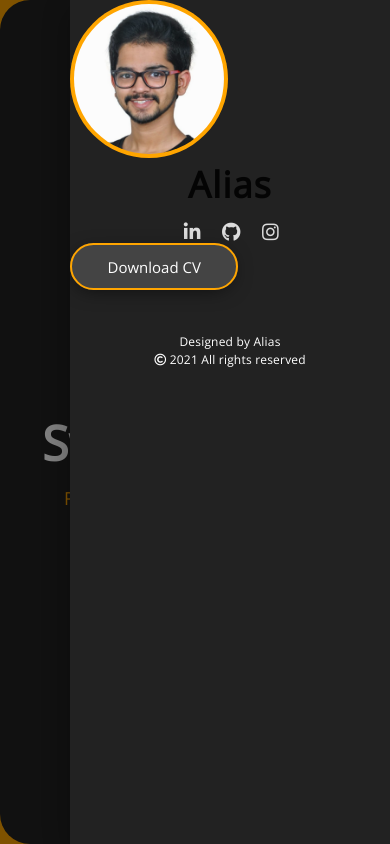
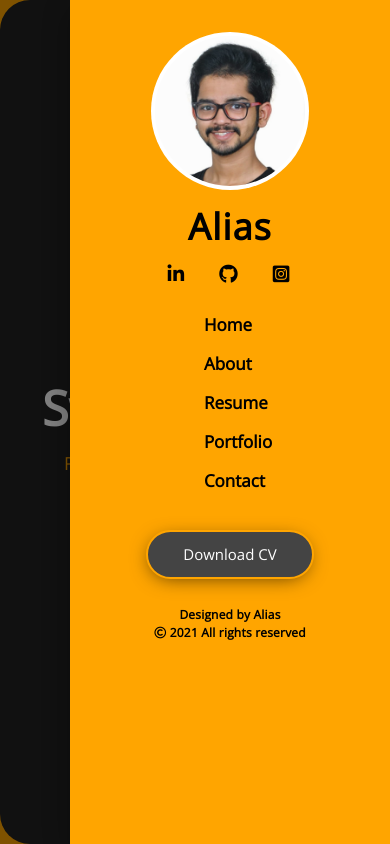
Before and after one commit to Swanand-Wagh/Resume-Portfolio, a React (Create React App) app: page / in a window 390 px wide. Both pictures are taken after a click on the button 382 px from the left and 58 px from the top of the page. Built offline with nearby package versions, Linux system fonts and the light colour scheme; a web font is replaced by a local one.

Commit message:
Hamburger menu completed

```diff
--- a/src/Components/Left Container/profile.css
+++ b/src/Components/Left Container/profile.css
@@ -72,3 +72,16 @@
     display: none;
   }
 }
+@media only screen and (max-width: 426px) {
+  .download-btn {
+    margin-top: 0.75rem;
+  }
+  .made-by {
+    top: 27px;
+  }
+  .download-btn:hover {
+    background-color: #444;
+    color: white !important;
+    font-weight: 600 !important;
+  }
+}
--- a/src/Components/Main Container/home/home.css
+++ b/src/Components/Main Container/home/home.css
@@ -30,6 +30,10 @@
   }
 }
 @media only screen and (max-width: 426px) {
+  .heading {
+    position: relative;
+    top: -35px;
+  }
   .name {
     font-size: 48px;
   }
--- a/src/Pages/Hamburger.js
+++ b/src/Pages/Hamburger.js
@@ -41,7 +41,7 @@ export default function Hamburger() {
       onClick={toggleDrawer(anchor, false)}
       onKeyDown={toggleDrawer(anchor, false)}
     >
-      <div className="">
+      <div className="menu-drawer">
         <div className="img-border">
           <Image
             className="dp"
@@ -52,22 +52,20 @@ export default function Hamburger() {
         <div>
           <p
             style={{
+              color: "black",
               textAlign: "center",
               fontSize: "36px",
               letterSpacing: "1.15px",
-              fontWeight: "700",
-              marginBottom: "0",
+              fontWeight: "900",
+              margin: "10px 0 0 0",
             }}
           >
             Alias
           </p>
-          {/* <p
-            style={{ margin: "0px 0px 5px 0px", fontSize: "18px" }}
-            className="text-center"
+          <div
+            style={{ margin: "9px 0px" }}
+            className="text-center drawer-links"
           >
-            Web Designer
-          </p> */}
-          <div style={{ margin: "9px 0px" }} className="text-center ml-4">
             <a
               target="_blank"
               rel="noreferrer"
@@ -87,18 +85,40 @@ export default function Hamburger() {
               rel="noreferrer"
               href="https://www.instagram.com/swanandaaaa/"
             >
-              <i class="fab fa-instagram profile-links"></i>
+              <i class="fab fa-instagram-square profile-links"></i>
             </a>
           </div>
         </div>
+        <div className="ml-3 drawer-items">
+          <ul className="mt-3 mb-4">
+            <li>
+              <a href="#HOME">Home</a>
+            </li>
+            <li>
+              <a href="#ABOUT">About</a>
+            </li>
+            <li>
+              <a href="#RESUME">Resume</a>
+            </li>
+            <li>
+              <a href="#PORTFOLIO">Portfolio</a>
+            </li>
+            <li>
+              <a href="#CONTACT">Contact</a>
+            </li>
+          </ul>
+        </div>
         <a
-          className="download-btn"
+          className="download-btn drawer-btn"
           href={My_Profile}
           download="Swanand_resume.pdf"
         >
           Download CV
         </a>
-        <p className="made-by text-center">
+        <p
+          style={{ color: "black", fontWeight: "900" }}
+          className="made-by text-center"
+        >
           Designed by Alias
           <br />
           <i class="far fa-copyright"></i> 2021 All rights reserved
--- a/src/Pages/hamburger.css
+++ b/src/Pages/hamburger.css
@@ -21,9 +21,41 @@
 }
 #ham-menu {
   display: none;
-  background-color: #222 !important;
+  background-color: orange !important;
   height: 100%;
 }
+.menu-drawer {
+  display: grid;
+  place-items: center;
+}
+
+.menu-drawer .img-border {
+  margin-top: 2rem !important;
+  background-color: #fff;
+}
+.drawer-items ul li {
+  list-style-type: none !important;
+  font-size: 17px;
+  margin-top: 0.85rem;
+}
+.drawer-items ul li a {
+  text-decoration: none !important;
+  color: black;
+  font-weight: 900;
+}
+.drawer-items ul li a:hover {
+  color: white;
+}
+.drawer-links {
+  margin-left: 2rem !important;
+}
+.drawer-links a {
+  margin-right: 0.85rem;
+}
+.drawer-links .profile-links {
+  color: black !important;
+}
+
 /* RESPONSIVE */
 @media only screen and (max-width: 426px) {
   .ham {
```
